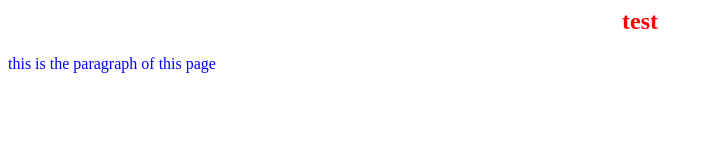
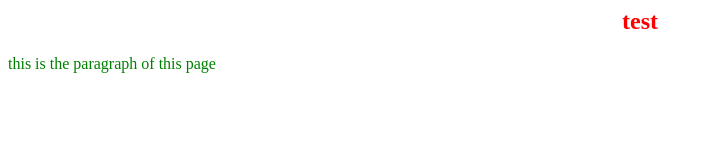
Before and after one commit to Rabmuk/TestGit, a plain HTML site: page index.html in a window 1280 px wide. Shown: the whole page, without its empty margins (0-712 px from the left). Drawn offline with Linux system fonts and the light colour scheme.

Commit message:
Change color to green

```diff
--- a/resources/styles.css
+++ b/resources/styles.css
@@ -1,7 +1,8 @@
 p {
-	color: blue;
+	color: green;
 }
 
 h2{
 	text-align: center;
+	color: green;
 }
```
